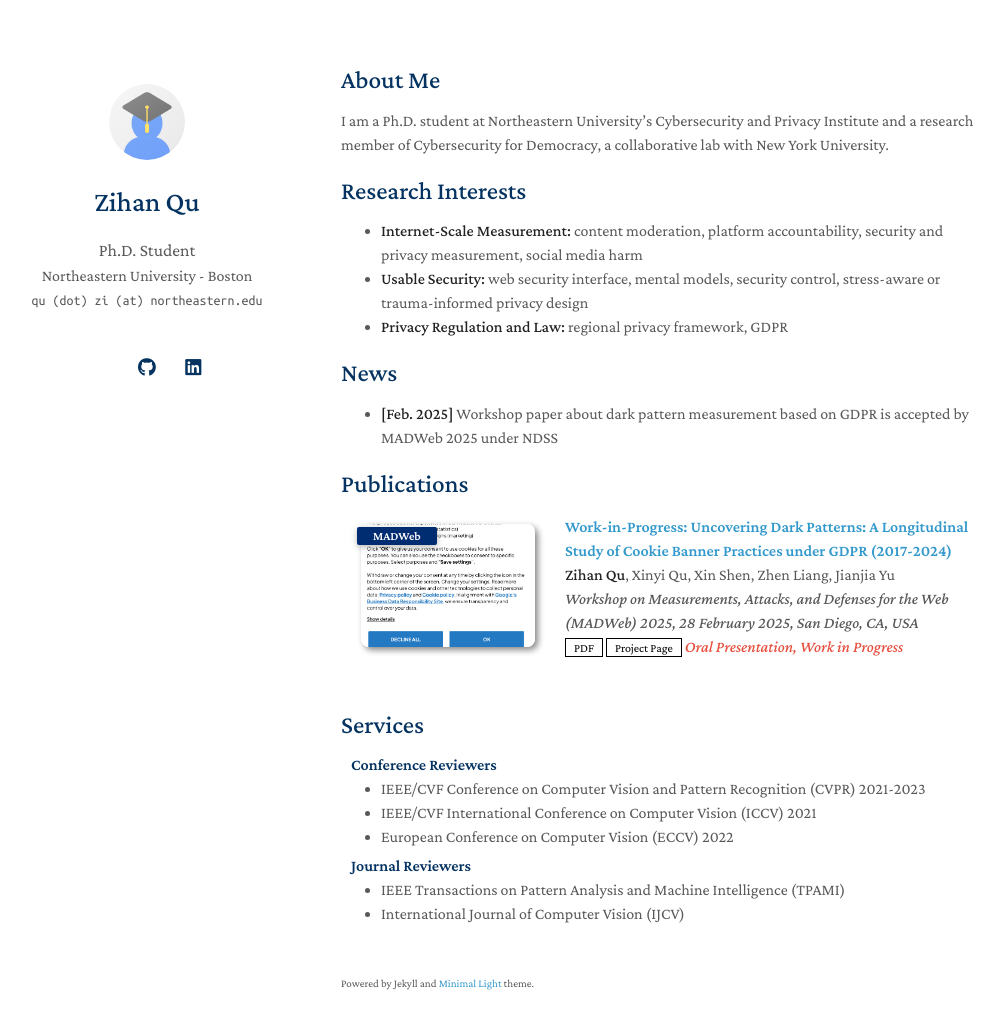
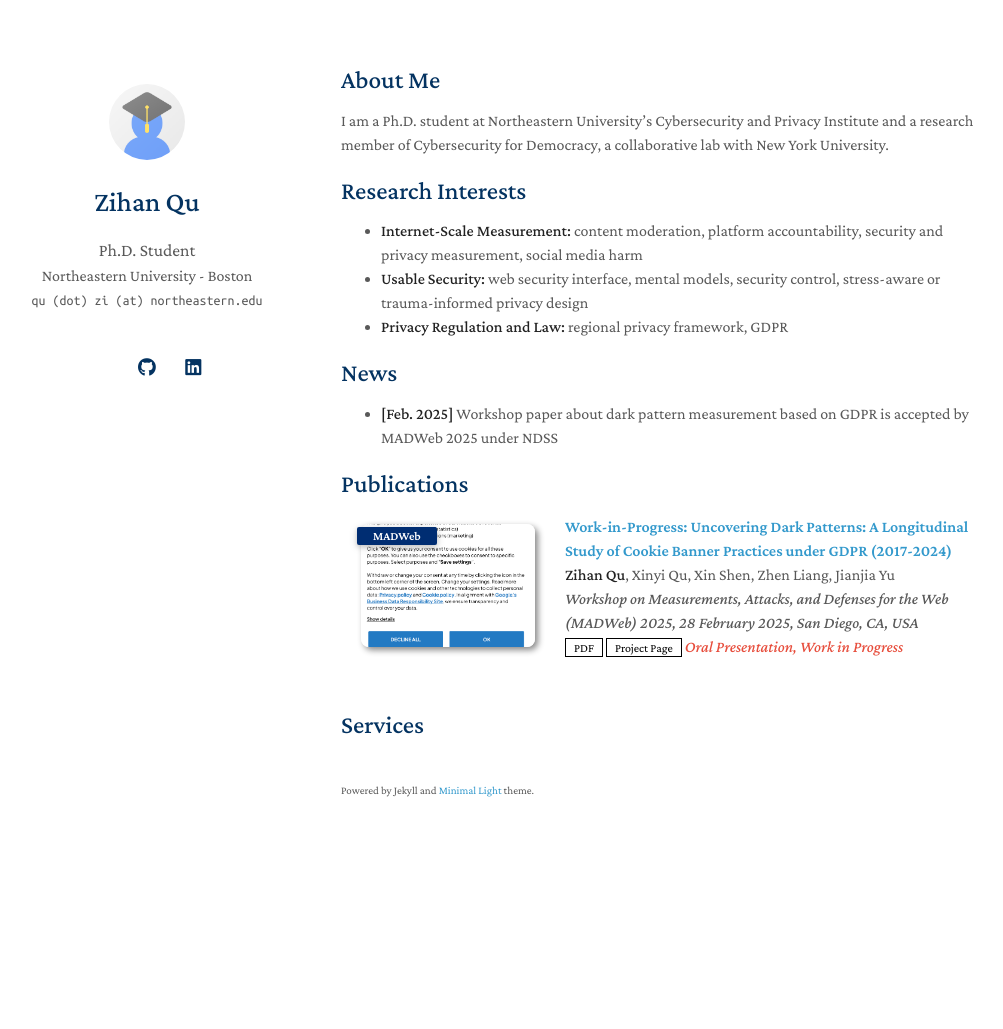
Before and after one commit to ZihanAtJohnsHopkinsISI/ZihanAtJohnsHopkinsISI.github.io, a Jekyll site: the page built from index.md, in a window 1280 px wide and 1064 px high. Shown: the top 1029 px of the window, without its empty margins (129-1132 px from the left). Built offline with Jekyll 4.4.1, drawn with Linux system fonts in a browser that asks for light colours; a style sheet for code colours, icons or effects is not loaded; our own code applies the rules of GitHub Pages for plain Markdown files.

Commit message:
Clean up services.md by removing comments and fixing list
Removed commented-out section for Conference Reviewers and added a closing tag for the unordered list.

```diff
--- a/_includes/services.md
+++ b/_includes/services.md
@@ -1,6 +1,6 @@
 ## Services
 
-<h4 style="margin:0 10px 0;">Conference Reviewers</h4>
+<!-- <h4 style="margin:0 10px 0;">Conference Reviewers</h4>
 
 <ul style="margin:0 0 5px;">
   <li><a href="http://cvpr2023.thecvf.com/"><autocolor>IEEE/CVF Conference on Computer Vision and Pattern Recognition (CVPR) 2021-2023</autocolor></a></li>
@@ -13,4 +13,4 @@
 <ul style="margin:0 0 20px;">
   <li><a href="https://www.computer.org/csdl/journal/tp"><autocolor>IEEE Transactions on Pattern Analysis and Machine Intelligence (TPAMI)</autocolor></a></li>
   <li><a href="https://www.springer.com/journal/11263"><autocolor>International Journal of Computer Vision (IJCV)</autocolor></a></li>
-</ul>
+</ul> -->
```
